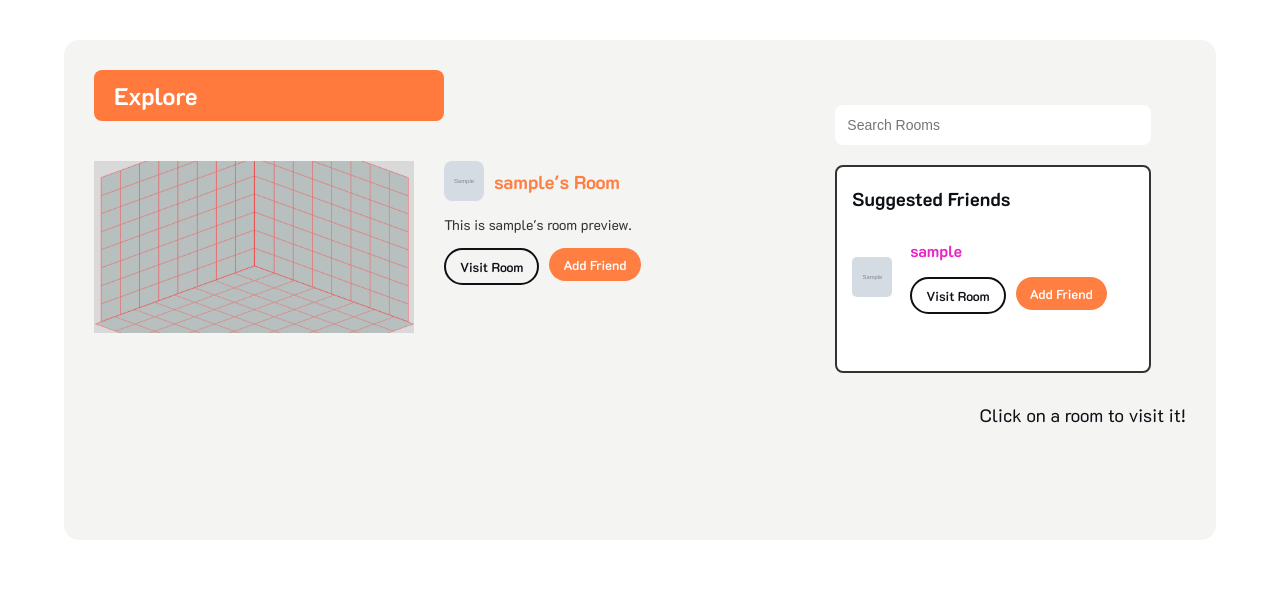
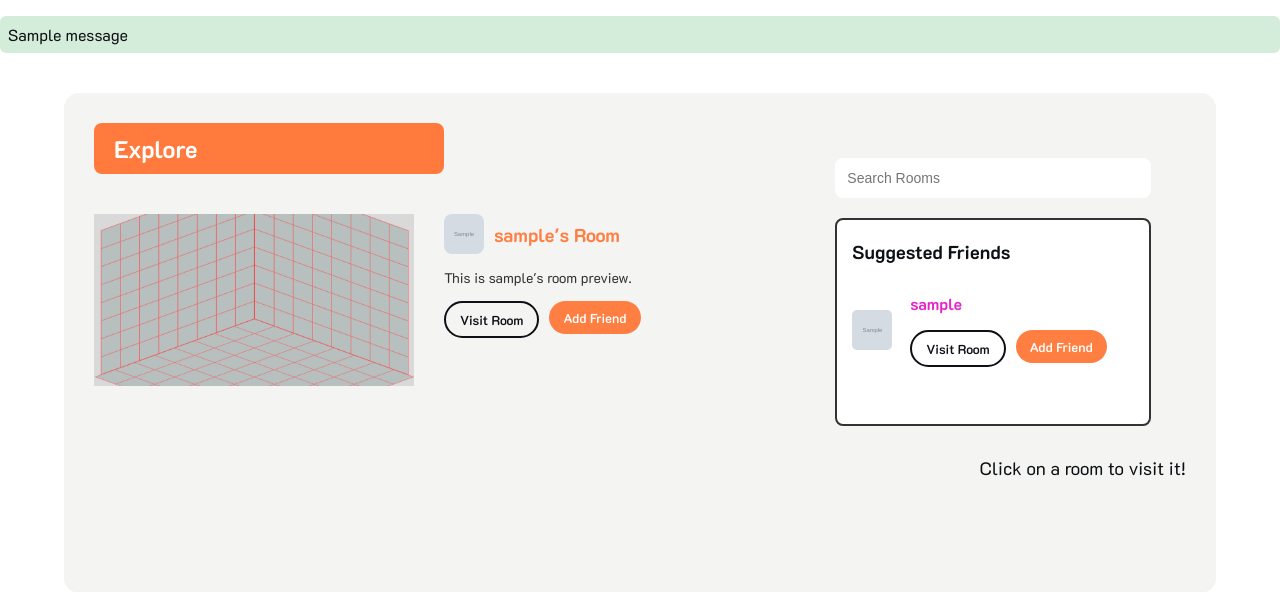
Before and after one commit to dvil-git03/SoftwareSnakes-10-project-CSCE3444, a Django app: template users/templates/explore.html in a window 1280 px wide. Shown: the part 74-666 px from the top of the page. Run offline with Django 5.2, Linux system fonts and the light colour scheme; the template is opened without the code that fills it: values that come from a table or form of the project are taken from there, others are empty; tables that the repository leaves empty hold one stand-in row (values such as "Sample post"); grey boxes marked "Sample" are stand-in pictures; one stand-in notice (Sample message) is shown.

Commit message:
Implement message display in explore.html

```diff
--- a/users/templates/explore.html
+++ b/users/templates/explore.html
@@ -10,6 +10,15 @@
 <body>
 
     {% include 'header.html' with nameplate="Explore" %}
+
+            {% if messages %}
+            <div class="messages-container">
+                {% for message in messages %}
+                    <p class="msg {{ message.tags }}">{{ message }}</p>
+                {% endfor %}
+            </div>
+            {% endif %}
+
     <div class="explore-main">
     <div class="explore-container">
     <div class="explore-left">
@@ -29,7 +38,10 @@
                         <img src="/media/pfp/default.png" class="pfp-sm"
                             onclick="openProfileModal('{{ user.username }}', '/media/pfp/default.png')">
                     {% endif %}
-                    <h3 style="margin:0;">{{ user.username }}'s Room</h3>
+
+                    <h3 style="margin:0; display:flex; align-items:center; gap:6px;">
+                        {{ user.username }}'s Room
+                    </h3>
                 </div>
 
                 <p>This is {{ user.username }}'s room preview.</p>
```
